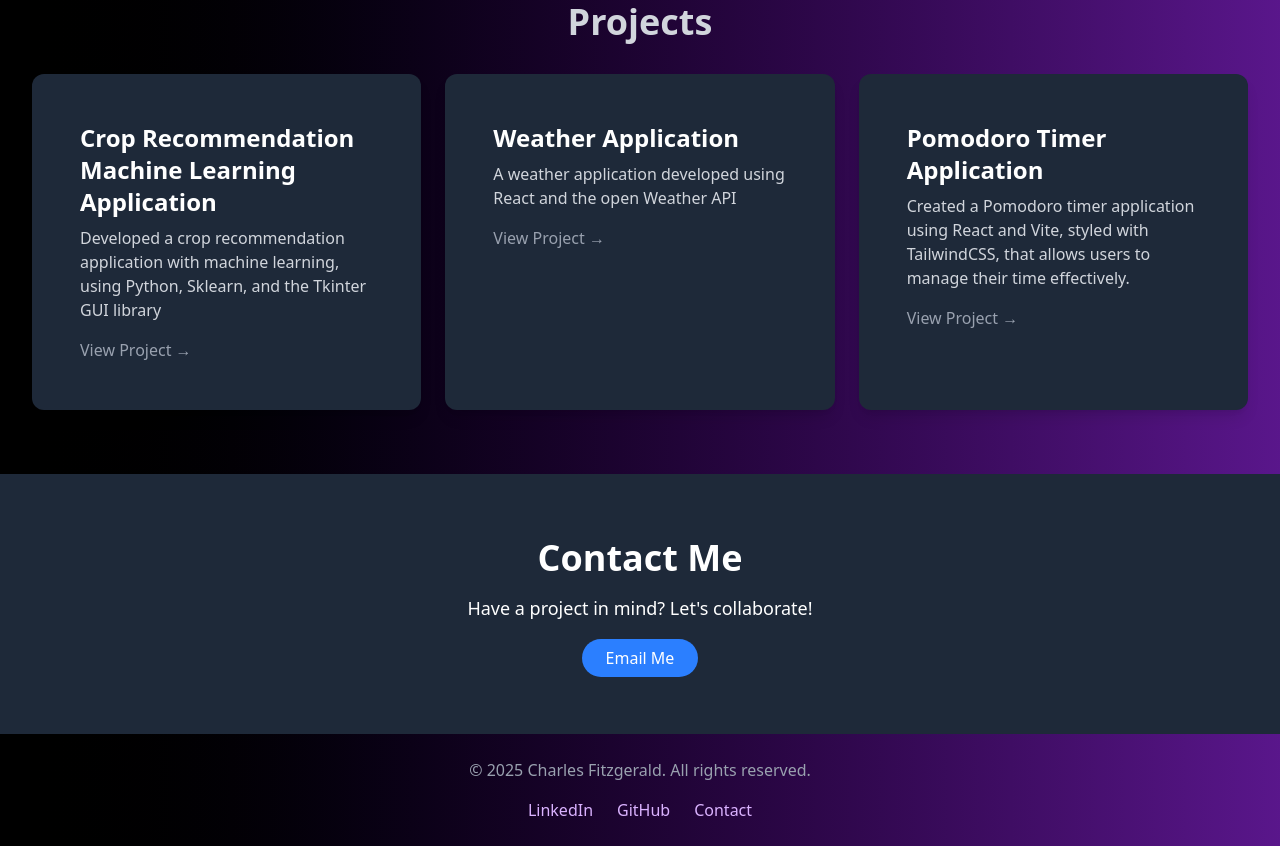
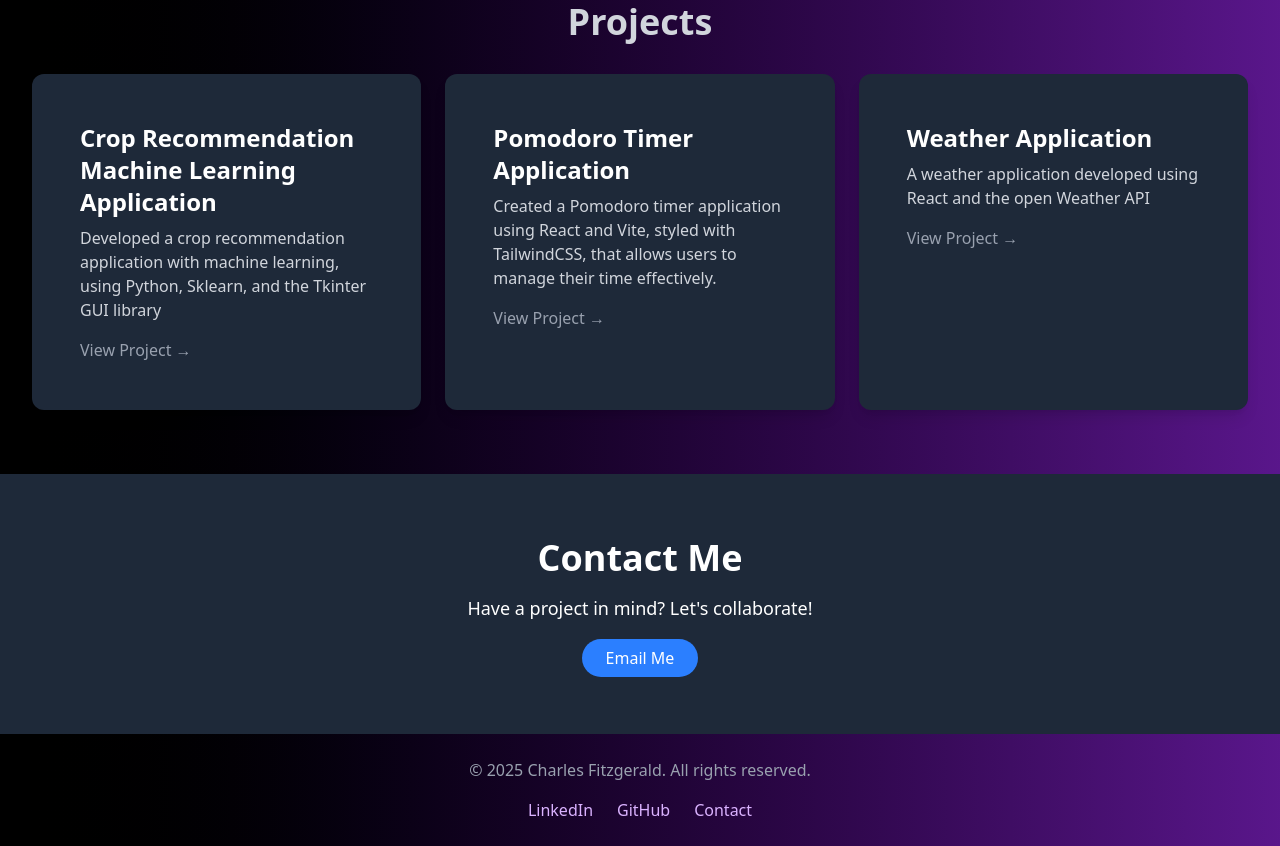
Before and after one commit to charlie-fitzgerald/my_portfolio, a React (Vite) app: page / in a window 1280 px wide. Shown: the part 1620-2466 px from the top of the page. Built offline with nearby package versions, Linux system fonts and the light colour scheme.

Commit message:
Update projects

```diff
--- a/src/components/Projects.jsx
+++ b/src/components/Projects.jsx
@@ -8,16 +8,16 @@ const projects = [
     projectUrl: "https://github.com/charlie-fitzgerald/Crop_Recommender",
   },
   {
+    title: "Pomodoro Timer Application",
+    description:
+      "Created a Pomodoro timer application using React and Vite, styled with TailwindCSS, that allows users to manage their time effectively.",
+    projectUrl: "https://pomodoro-git-standalone-charlie-fitzgeralds-projects.vercel.app/",
+  },
+  {
     title: "Weather Application",
     description:
       "A weather application developed using React and the open Weather API",
     projectUrl: "https://github.com/charlie-fitzgerald/WeatherApp",
-  },
-  {
-    title: "Pomodoro Timer Application",
-    description:
-      "Created a Pomodoro timer application using React and Vite, styled with TailwindCSS, that allows users to manage their time effectively.",
-    projectUrl: "https://pomodoro-git-standalone-charlie-fitzgeralds-projects.vercel.app/",
   },
 ];
 
```
